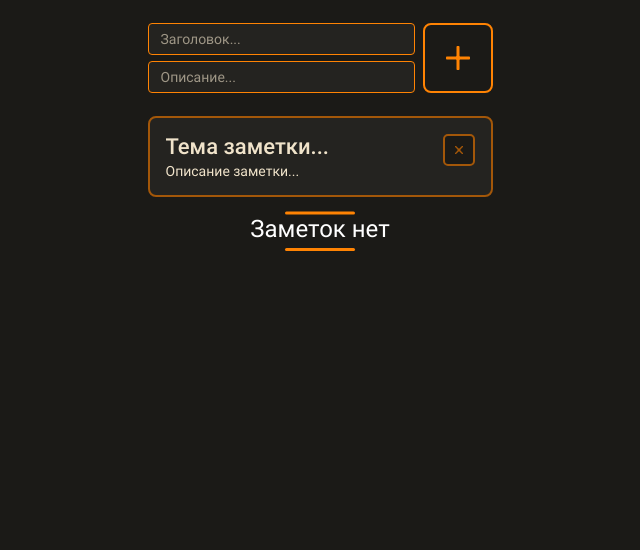
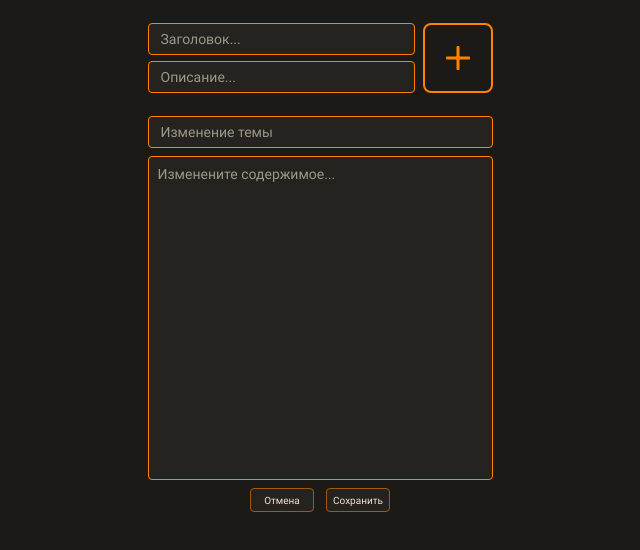
Before and after one commit to Fed9-han/ToDo, a React (Vite) app: page / in a window 1280 px wide. Shown: the top 550 px of the page, without its empty margins (320-960 px from the left). Built offline with nearby package versions, Linux system fonts and the light colour scheme.

Commit message:
added all create components

```diff
--- a/src/components/App.jsx
+++ b/src/components/App.jsx
@@ -1,26 +1,12 @@
 import Header from './header/Header'
-import Main from './main/Main'
+import WindowEdit from './windowEdit/WindowEdit'
 
 function App() {
 	return (
 		<div className='layout container'>
 			<Header />
-
-			<Main/>
-
-			{/* <ButtonText value='Сохранить' />
-			<ButtonText value='Отмена' />
-
-			<ButtonDell />
-			<ButtonShare />
-			<ButtonEdit />
-			<ButtonInfo />
-			<ButtonCopy />
-			<ButtonVk />
-			<ButtonTg />
-			<ButtonWhatsApp />
-			<ButtonFacebook />
-			<AlertDelete /> */}
+			{/* <Main/> */}
+			<WindowEdit />
 		</div>
 	)
 }
--- /dev/null
+++ b/src/components/inputs/TextArea.jsx
@@ -0,0 +1,6 @@
+import './style.scss'
+export default function TextArea () {
+  return (
+    <textarea className='text-area' placeholder='Изменените содержимое...'></textarea>
+  )
+}
--- a/src/components/inputs/style.scss
+++ b/src/components/inputs/style.scss
@@ -1,5 +1,4 @@
 .input {
-	max-width: 267px;
 	width: 100%;
 	padding: 7px 12px;
 	background-color: var(--c-bginputs);
@@ -21,3 +20,32 @@
 		}
 	}
 }
+.text-area {
+	width: 100%;
+	height: 324px;
+	padding: 8px 9px;
+	background-color: var(--c-bginputs);
+	border: 1px solid var(--c-accent);
+	border-radius: 4px;
+	font-size: 14px;
+	resize: none;
+
+	&::placeholder {
+		font-weight: 400;
+		font-size: 14px;
+		line-height: 129%;
+		color: var(--c-blond);
+		opacity: 0.6;
+	}
+
+	&:hover {
+		&::placeholder {
+			opacity: 1;
+		}
+	}
+	&:focus-visible {
+		border: 1px solid var(--c-accent);
+		outline-offset: none;
+		outline: none;
+	}
+}
--- /dev/null
+++ b/src/components/windowEdit/WindowEdit.jsx
@@ -0,0 +1,16 @@
+import ButtonText from '../buttons/ButtonText'
+import Input from '../inputs/Input'
+import TextArea from '../inputs/TextArea'
+import './style.scss'
+export default function WindowEdit() {
+	return (
+		<article className='window-edit'>
+			<Input placeholder='Изменение темы' />
+			<TextArea />
+			<div className='window-edit__btns'>
+				<ButtonText value='Отмена' />
+				<ButtonText value='Сохранить' />
+			</div>
+		</article>
+	)
+}
--- /dev/null
+++ b/src/components/windowEdit/style.scss
@@ -0,0 +1,14 @@
+.window-edit {
+  display: flex;
+  flex-direction: column;
+  gap: 8px;
+
+		// .window-edit__btns
+
+		&__btns {
+      display: flex;
+      align-items: center;
+      justify-content: center;
+      gap: 12px;
+		}
+}
--- a/src/components/windowNote/WindowNote.jsx
+++ b/src/components/windowNote/WindowNote.jsx
@@ -5,11 +5,10 @@ export default function WindowNote() {
 		<article className='note'>
 			<div className='note__content'>
 				<div className='note__text'>
-					<h2 className='note__title'>
-						Тема заметки...
-					</h2>
+					<h2 className='note__title'>Далеко-далеко за словесными горами в стране.</h2>
 					<p className='note__description'>
-						Описание заметки...
+						Далеко-далеко за словесными горами в стране гласных и согласных
+						живут рыбные тексты!
 					</p>
 				</div>
 				<div className='note__btn'>
--- a/src/components/windowNote/style.scss
+++ b/src/components/windowNote/style.scss
@@ -34,6 +34,7 @@
 		-webkit-line-clamp: 2;
 		-webkit-box-orient: vertical;
 		overflow: hidden;
+
 	}
 
 	// .note__description
@@ -44,6 +45,7 @@
 		-webkit-line-clamp: 3;
 		-webkit-box-orient: vertical;
 		overflow: hidden;
+		text-align: justify;
 	}
 
 	// .note__btn
```
Also changed, not shown: src/components/buttons/ButtonArr.jsx (+8 -3 lines).
